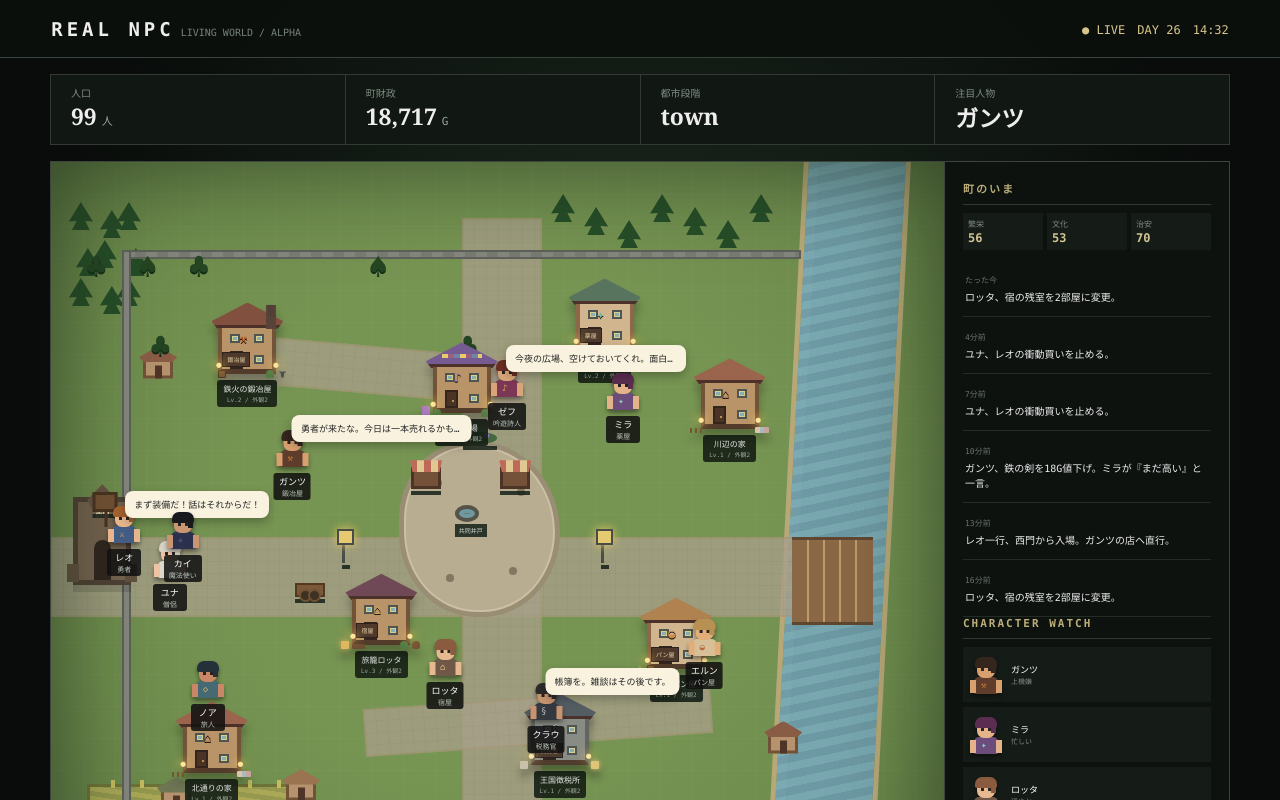
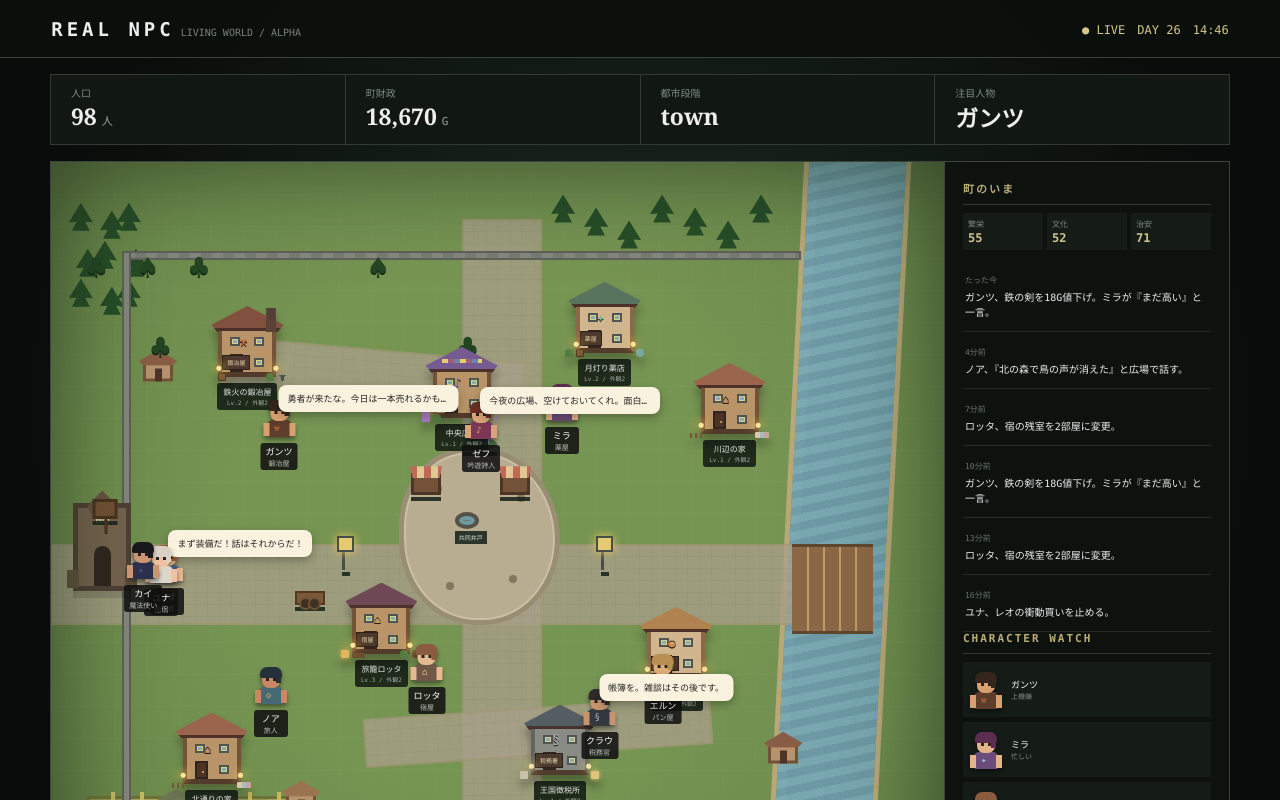
Before and after one commit to yasu-kai/real-npc-mvp, a Next.js app: page / in a window 1280 px wide. Shown: the top 800 px of the page. Built offline with nearby package versions, Linux system fonts and the light colour scheme.

Commit message:
feat: make NPCs follow roads and destinations

```diff
--- a/app/page.tsx
+++ b/app/page.tsx
@@ -2,7 +2,8 @@
 import {useEffect,useState} from "react";
 import {BuildingRenderer,INITIAL_BUILDINGS,derivedTownState,getTownTier} from "./buildings";
 import {TownScenery} from "./townscape";
-type P={id:number;name:string;job:string;x:number;y:number;gold:number;mood:string;trait:string;voice:string;relation:string;line:string;skin:string;hair:string;cloth:string;accent:string;icon:string};
+import {nextPosition} from "./movement";
+type P={id:number;name:string;job:string;x:number;y:number;gold:number;mood:string;trait:string;voice:string;relation:string;line:string;skin:string;hair:string;cloth:string;accent:string;icon:string;routeIndex?:number;moving?:boolean;dir?:string};
 const base:P[]=[
 {id:0,name:"ガンツ",job:"鍛冶屋",x:27,y:38,gold:420,mood:"上機嫌",trait:"短気・職人気質",voice:"ぶっきらぼう",relation:"ミラとは幼なじみ",line:"勇者が来たな。今日は一本売れるかもな。",skin:"#d9a06f",hair:"#34251d",cloth:"#5f3d2d",accent:"#d57a31",icon:"⚒"},
 {id:1,name:"ミラ",job:"薬屋",x:62,y:31,gold:310,mood:"忙しい",trait:"商売上手・情報通",voice:"早口で現実的",relation:"ガンツの値付けに口を出す",line:"ポーションは鮮度が命。値切るなら昨日来て。",skin:"#e4b38a",hair:"#5b2e51",cloth:"#6b4c7a",accent:"#8bd3c7",icon:"✦"},
@@ -27,7 +28,7 @@ const events=[
 ];
 export default function Home(){
  const [tick,setTick]=useState(18432),[people,setPeople]=useState(base),[feed,setFeed]=useState(events.slice(0,5)),[sel,setSel]=useState<P|null>(null),[focus,setFocus]=useState<number|null>(null);
- useEffect(()=>{const t=setInterval(()=>{setTick(v=>v+1);setPeople(ps=>ps.map(p=>({...p,x:Math.max(5,Math.min(91,p.x+(Math.random()-.48)*1.7)),y:Math.max(16,Math.min(84,p.y+(Math.random()-.5)*1.15))})));if(Math.random()>.62)setFeed(f=>[events[Math.floor(Math.random()*events.length)],...f].slice(0,6))},1200);return()=>clearInterval(t)},[]);
+ useEffect(()=>{const t=setInterval(()=>{setTick(v=>v+1);setPeople(ps=>ps.map(p=>{const m=nextPosition(p.id,p.x,p.y,p.routeIndex??0,p.id>=5&&p.id<=7?.95:.72);return {...p,x:m.x,y:m.y,routeIndex:m.index,moving:m.moving,dir:m.dir}}));if(Math.random()>.62)setFeed(f=>[events[Math.floor(Math.random()*events.length)],...f].slice(0,6))},500);return()=>clearInterval(t)},[]);
  const hour=Math.floor((tick/30)%24),day=Math.floor(tick/720)+1,night=hour<6||hour>18;
  const town=derivedTownState(tick),gdp=town.treasury,townTier=getTownTier(town.population);
  return <main className={night?"night":""}>
@@ -35,7 +36,7 @@ export default function Home(){
  <section className="stats"><div><small>人口</small><strong>{town.population}</strong><em>人</em></div><div><small>町財政</small><strong>{gdp.toLocaleString()}</strong><em>G</em></div><div><small>都市段階</small><strong>{townTier}</strong></div><div><small>注目人物</small><strong>{focus===null?"ガンツ":base[focus].name}</strong></div></section>
  <section className="world"><div className="map"><TownScenery town={town} night={night}/>
  {INITIAL_BUILDINGS.map(b=><BuildingRenderer key={b.id} building={b} town={town}/>)}
- {people.map(p=><button key={p.id} className={"person "+(focus===p.id?"focused":"")} style={{left:p.x+"%",top:p.y+"%"}} onClick={()=>{setSel(p);setFocus(p.id)}}>
+ {people.map(p=><button key={p.id} className={"person "+(focus===p.id?"focused ":"")+(p.moving?"walking ":"")+(p.dir==="left"?"face-left":"face-right")} style={{left:p.x+"%",top:p.y+"%"}} onClick={()=>{setSel(p);setFocus(p.id)}}>
  <Sprite p={p}/><label>{p.name}<small>{p.job}</small></label>{[0,5,8,9].includes(p.id)&&<span className="bubble">{p.line}</span>}</button>)}
  <div className="trees">♣　♠　♣　　　　　♠<br/>　　♣　　　　　　　　　♣</div></div>
  <aside><h2>町のいま</h2><div className="townpulse"><span>繁栄 <b>{town.prosperity}</b></span><span>文化 <b>{town.culture}</b></span><span>治安 <b>{town.security}</b></span></div>{feed.map((e,i)=><div className="event" key={i}><time>{i?(i*3+1)+"分前":"たった今"}</time><p>{e}</p></div>)}<h2>CHARACTER WATCH</h2><div className="watch">{base.slice(0,5).map(p=><button key={p.id} onClick={()=>{setSel(p);setFocus(p.id)}}><Sprite p={p}/><span>{p.name}<small>{p.mood}</small></span></button>)}</div></aside></section>
```
